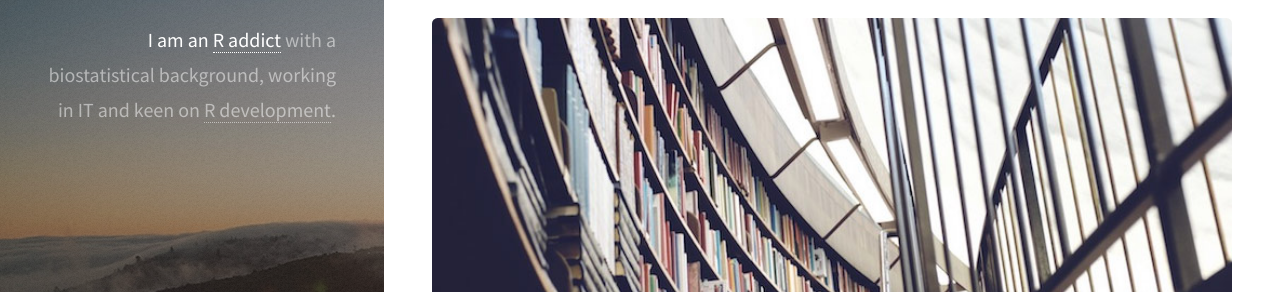
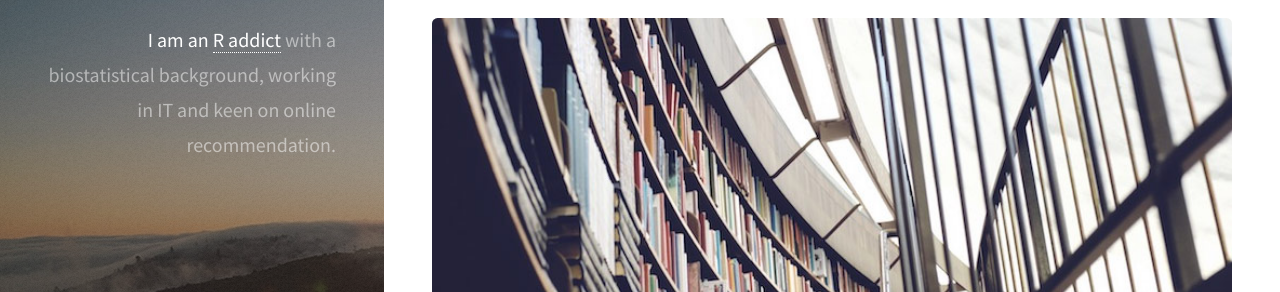
Before and after one commit to MarcinKosinski/MarcinKosinski.github.io, a Jekyll site: the page built from index.html, in a window 1280 px wide. Shown: the part 198-490 px from the top of the page. Built offline with Jekyll 4.4.1, drawn with Linux system fonts in a browser that asks for light colours.

Commit message:
bio update

```diff
--- a/_layouts/default.html
+++ b/_layouts/default.html
@@ -22,9 +22,9 @@
 
       <header id="header">
           <a href="#" class="image avatar"><img src="/images/avatar.jpg" alt="" /></a>
-          <h1><strong>I am an <a href="/">R addict</a></strong> with a biostatistical<br />
+          <h1><strong>I am an <a href="https://www.r-project.org/">R addict</a></strong> with a biostatistical<br />
           background, working in IT <br />
-          and keen on <a href="http://github.com/MarcinKosinski">R development</a>.</h1>
+          and keen on online recommendation.</h1>
       </header>
 
 
```
